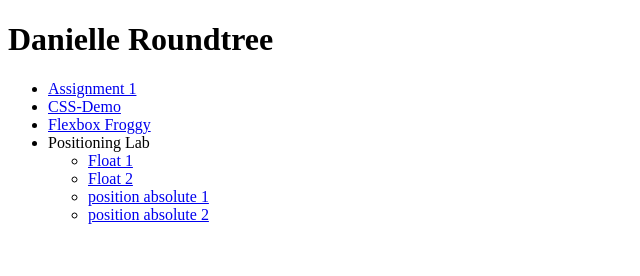
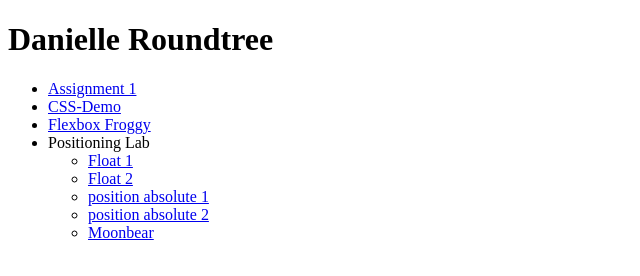
Before and after one commit to droundtree1234/ifsc-1310, a plain HTML site: page index.html in a window 1280 px wide. Shown: the full height of the page, 0-640 px from the left. Drawn offline with Linux system fonts and the light colour scheme.

Commit message:
moonbear

```diff
--- a/index.html
+++ b/index.html
@@ -16,12 +16,14 @@
       <li><a href= "prototype/index.html"> Assignment 1</a> </li>
       <li><a href= "css-demo/index.html"> CSS-Demo</a> </li>
       <li><a href= "assets/img/flexbox.png">Flexbox Froggy</a></li>
+
   <li>Positioning Lab
   <ul>
     <li><a href="positioning/float-1.html">Float 1</a></li>
     <li><a href="positioning/float-2.html">Float 2</a></li>
     <li><a href="positioning/absolute-1.html">position absolute 1</a></li>
     <li><a href="positioning/absolute-2.html">position absolute 2</a></li>
+    <li><a href= "assets/img/moonbear.jpg">Moonbear</a></li>
   </ul>
   </li>
 
```
